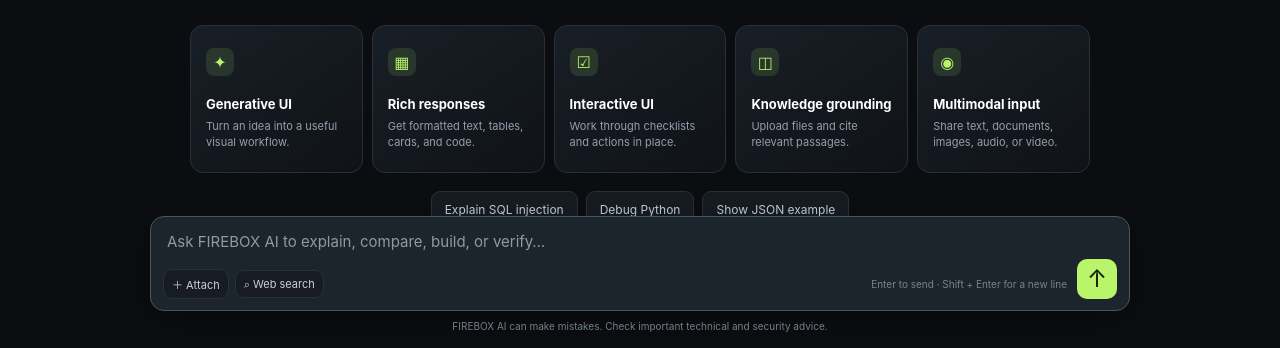
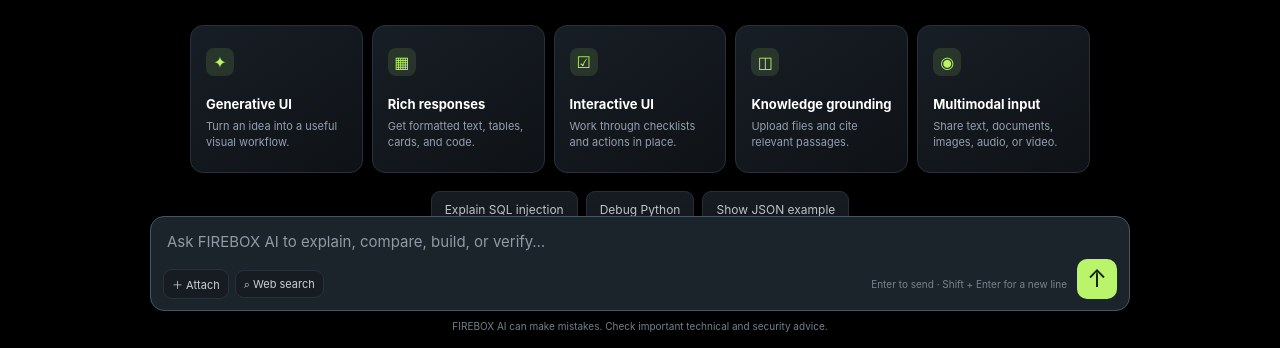
Before and after one commit to bgithinji927-source/firebox-ai, a plain HTML site: page chat.html in a window 1280 px wide. Shown: the part 452-800 px from the top of the page. Drawn offline with Linux system fonts and the light colour scheme.

Commit message:
Set chat background to black

```diff
--- a/chat.css
+++ b/chat.css
@@ -1,10 +1,10 @@
 :root {
   color: #f7f8fa;
-  background: #0b0d10;
+  background: #000;
   font-family: Inter, ui-sans-serif, system-ui, -apple-system, BlinkMacSystemFont, "Segoe UI", sans-serif;
   font-synthesis: none;
   text-rendering: optimizeLegibility;
-  --bg: #0b0d10;
+  --bg: #000;
   --panel: #11151a;
   --panel-2: #171c22;
   --line: #28313b;
@@ -16,7 +16,7 @@
 }
 * { box-sizing: border-box; }
 html, body { min-width: 320px; min-height: 100%; margin: 0; }
-body { background: radial-gradient(circle at 50% -20%, #1b2831 0, var(--bg) 48%); }
+body { background: #000; }
 button, textarea, input { font: inherit; }
 button { cursor: pointer; }
 .chat-app { min-height: 100vh; display: flex; flex-direction: column; }
```
